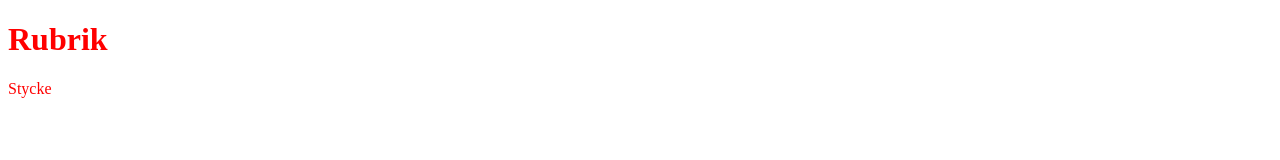
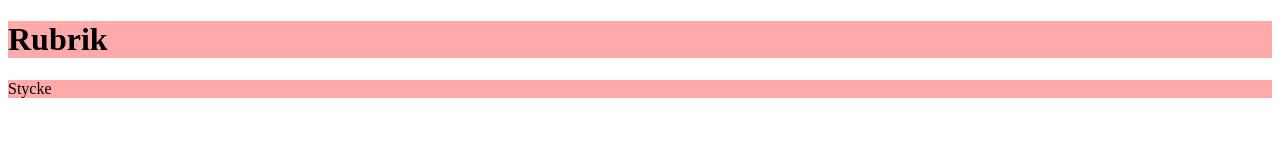
Before and after one commit to linusromland-ITHS/HTML-och-CSS, a plain HTML site: page mer-om-väljare/en-regel-två-väljare/index.html in a window 1280 px wide. Drawn offline with Linux system fonts and the light colour scheme.

Commit message:
Uppgift: En regel, två väljare

```diff
--- a/mer-om-väljare/en-regel-två-väljare/index.css
+++ b/mer-om-väljare/en-regel-två-väljare/index.css
@@ -1,3 +1,3 @@
 h1, p {
-    color: #f00;
+    background-color: #faa;
 }
```
